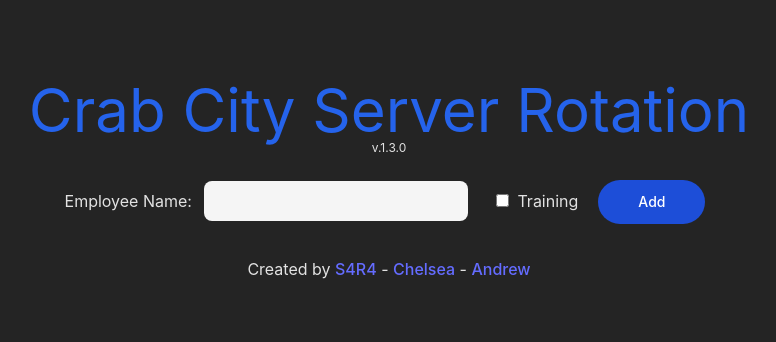
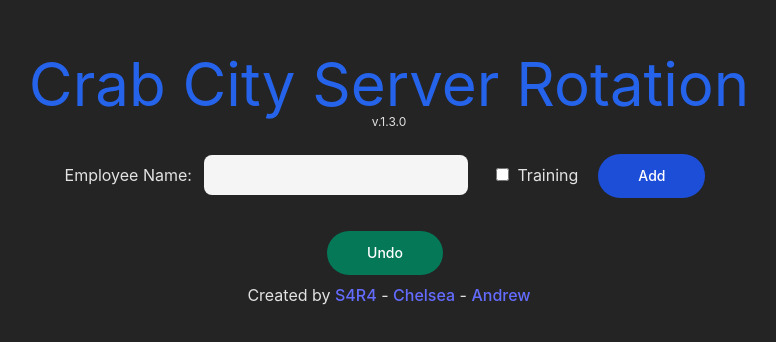
Before and after one commit to missatrox44/server-rotation-crab-city, a React (Vite) app: page / in a window 1280 px wide. Shown: the part 212-554 px from the top of the page, without its empty margins (251-1027 px from the left). Built offline with nearby package versions, Linux system fonts and the light colour scheme.

Commit message:
big top and small top different colors

```diff
--- a/src/components/Btns/AssignBtn.jsx
+++ b/src/components/Btns/AssignBtn.jsx
@@ -1,9 +1,20 @@
 import React from "react";
 
-function AssignBtn({onClick}) {
+function AssignBtn({onClick, bigTop}) {
+
   return (
-    <button className="text-white bg-green-700 hover:bg-green-800 focus:outline-none focus:ring-4 focus:ring-green-300 font-medium rounded-full text-sm px-5 py-3 text-center dark:bg-green-600 dark:hover:bg-green-700 dark:focus:ring-green-800"
-    onClick={onClick}>
+    <button
+      className={`text-white focus:outline-none focus:ring-4 font-medium rounded-full text-sm px-5 py-3 text-center
+
+        ${bigTop ?
+          "bg-teal-800 hover:bg-teal-800 focus:ring-teal-300 dark:bg-teal-600 dark:hover:bg-teal-700 dark:focus:ring-teal-800"
+        :
+          "bg-cyan-600 hover:bg-cyan-800 focus:ring-cyan-300 dark:bg-cyan-600 dark:hover:bg-cyan-600 dark:focus:ring-cyan-800"
+        }`
+      }
+
+      onClick={onClick}
+      >
       +
     </button>
   );
--- a/src/components/Btns/BreakBtn.jsx
+++ b/src/components/Btns/BreakBtn.jsx
@@ -2,7 +2,7 @@ import React from "react";
 
 function BreakBtn({onClick}) {
   return (
-    <button className="text-white bg-yellow-400 hover:bg-yellow-500 focus:outline-none focus:ring-4 focus:ring-yellow-300 font-medium rounded-full text-sm px-5 py-3 text-center dark:focus:ring-yellow-900"
+    <button className="text-white bg-amber-400 hover:bg-amber-500 focus:outline-none focus:ring-4 focus:ring-amber-300 font-medium rounded-full text-sm px-5 py-3 text-center dark:focus:ring-amber-900"
     onClick={onClick}>
       Break
     </button>
--- /dev/null
+++ b/src/components/Btns/UndoBtn.jsx
@@ -0,0 +1,19 @@
+import React from 'react'
+
+function UndoBtn({onClick}) {
+
+
+
+
+  return (
+    <input
+      className="text-white bg-emerald-700 hover:bg-emerald-800 focus:outline-none focus:ring-4 focus:ring-emerald-300 font-medium rounded-full text-sm px-10 py-3 text-center mr-2 mb-2 dark:bg-emerald-600 dark:hover:bg-emerald-700 dark:focus:ring-emerald-800"
+      type="submit"
+      value="Undo"
+      onClick={onClick}
+      onSubmit={onClick}
+    />
+  )
+}
+
+export default UndoBtn
--- a/src/components/EmployeeTable.jsx
+++ b/src/components/EmployeeTable.jsx
@@ -98,7 +98,7 @@ function EmployeeTable({
               <td className="p-2 hidden-on-mobile">{!employee.trainee && employee.bigTopTotal}</td>
               <td className="p-2">
                 {!employee.trainee && (
-                  <AssignBtn onClick={() => handleAssignBig(employee)} />
+                  <AssignBtn onClick={() => handleAssignBig(employee)} bigTop={true} />
                 )}
               </td>
               <td className="p-2">
--- a/src/components/Footer.jsx
+++ b/src/components/Footer.jsx
@@ -1,8 +1,17 @@
 import React from "react";
+import UndoBtn from "./Btns/UndoBtn"
 
 function Footer() {
+
+  const handleUndo = () => {
+    console.log('undo button clicked');
+  }
+
   return (
     <footer className="bottom-0 w-full my-4">
+      <div>
+        <UndoBtn onClick={() => handleUndo()}/>
+      </div>
       Created by{" "}
       <a target="_blank" href="https://github.com/missatrox44">
         S4R4
```
